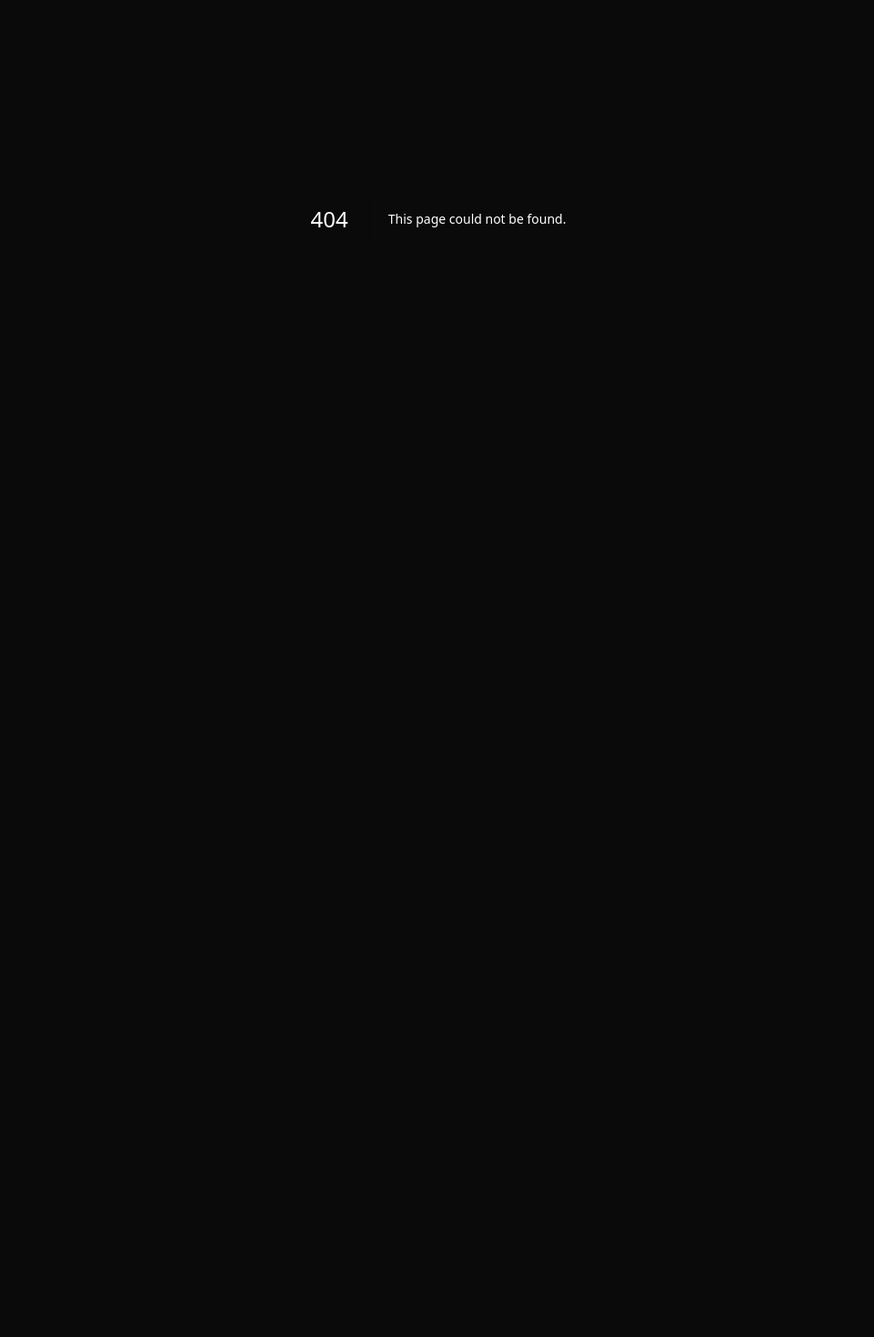
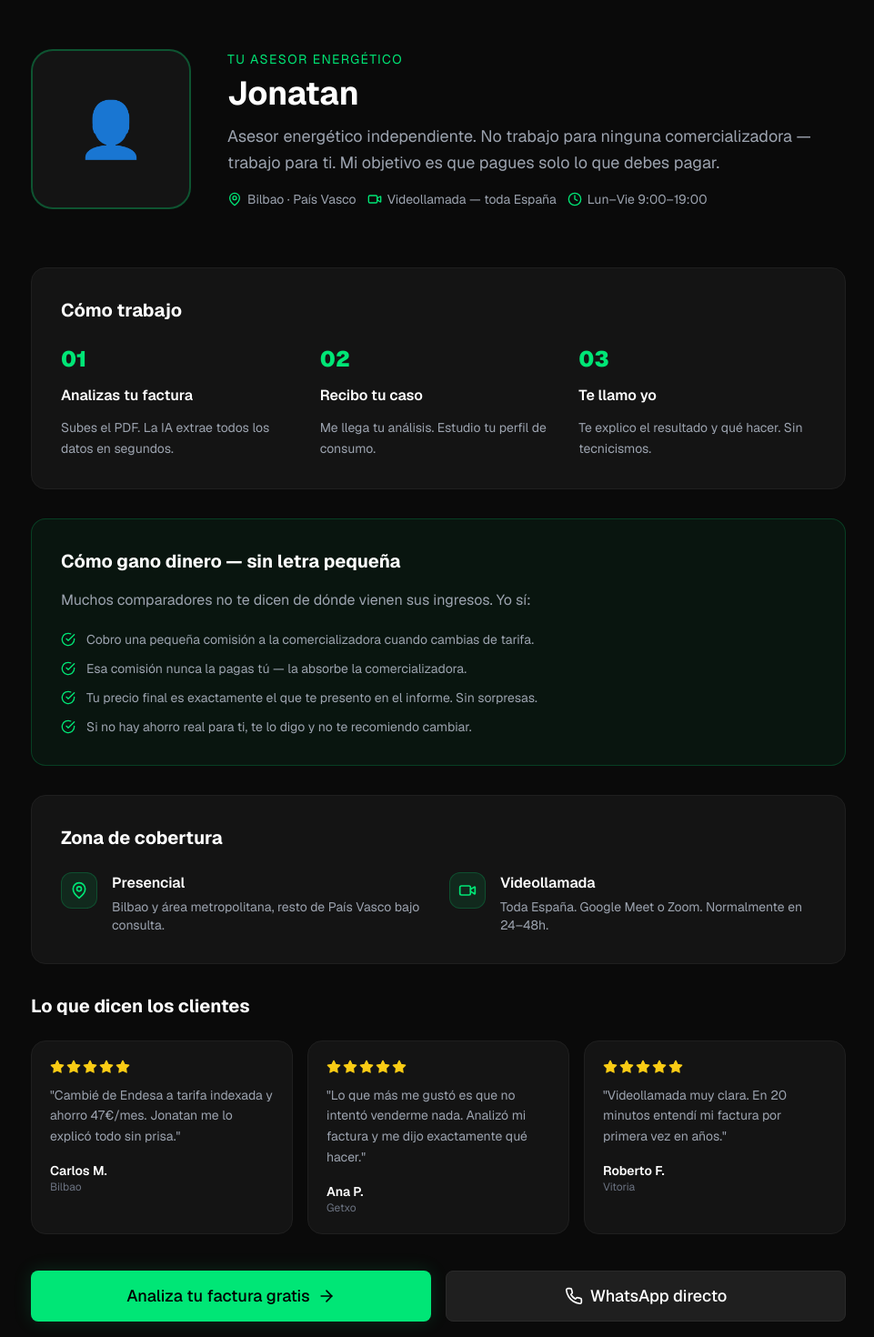
Before and after one commit to Joni-Cash4/energIA, a Next.js app: page /asesor in a window 1280 px wide. Before the commit this address had no page. Shown: the part 160-1630 px from the top of the page at 91% size, without its empty margins (158-1119 px from the left). Before the commit the page ends 800 px from the top, so only its background shows below. Built offline with nearby package versions, Linux system fonts and the light colour scheme.

Commit message:
Add: asesor page, zone selector (península/baleares/canarias), new Hero tone, navbar update

```diff
--- a/src/app/api/market-hourly/route.ts
+++ b/src/app/api/market-hourly/route.ts
@@ -1,65 +1,78 @@
-import { NextResponse } from 'next/server'
+import { NextRequest, NextResponse } from 'next/server'
 import type { HourlyPrice, MarketHourlyResponse } from '@/types'
 
 export const revalidate = 3600
+
+// ESIOS indicator IDs by zone
+// 600 = PVPC Península, 1739 = PVPC Baleares, 1740 = PVPC Canarias
+const ZONE_INDICATORS: Record<string, number> = {
+  peninsula: 600,
+  baleares: 1739,
+  canarias: 1740,
+}
 
 function percentile(sorted: number[], p: number): number {
   const idx = Math.floor(sorted.length * p)
   return sorted[Math.min(idx, sorted.length - 1)]
 }
 
-// ESIOS `datetime` is always in Spain local time: "2024-01-15T01:00:00.000+01:00"
-// Using getHours() in a UTC server would give the wrong hour.
-// Extract the hour directly from position 11-12 of the ISO string.
 function localHourFromEsios(datetime: string): number {
   return parseInt(datetime.substring(11, 13), 10)
 }
 
-export async function GET() {
+function isDST(date: Date): boolean {
+  const jan = new Date(date.getFullYear(), 0, 1).getTimezoneOffset()
+  const jul = new Date(date.getFullYear(), 6, 1).getTimezoneOffset()
+  return date.getTimezoneOffset() < Math.max(jan, jul)
+}
+
+export async function GET(req: NextRequest) {
+  const zona = req.nextUrl.searchParams.get('zona') ?? 'peninsula'
+  const indicatorId = ZONE_INDICATORS[zona] ?? 600
+
   const token = process.env.ESIOS_TOKEN
-
   if (!token) {
     return NextResponse.json({ ...buildMockResponse(), _source: 'mock_no_token' })
   }
 
   try {
-    // Use Spain local date (UTC+1 / UTC+2) for the query
     const now = new Date()
     const spainOffset = isDST(now) ? 2 : 1
     const spainTime = new Date(now.getTime() + spainOffset * 3600 * 1000)
     const dateStr = spainTime.toISOString().split('T')[0]
 
     const res = await fetch(
-      `https://api.esios.ree.es/indicators/600?locale=es&start_date=${dateStr}T00:00:00&end_date=${dateStr}T23:59:59`,
+      `https://api.esios.ree.es/indicators/${indicatorId}?locale=es&start_date=${dateStr}T00:00:00&end_date=${dateStr}T23:59:59`,
       {
         headers: {
           Authorization: `Token token="${token}"`,
           Accept: 'application/json; application/vnd.esios-api-v2+json',
           'User-Agent': 'IAenergia/1.0 (+https://iaenergia.es)',
-          'x-api-key': token,
         },
         next: { revalidate: 3600 },
       }
     )
 
     if (!res.ok) {
-      console.error('[market-hourly] ESIOS error', res.status, await res.text().catch(() => ''))
+      console.error('[market-hourly] ESIOS error', res.status, zona)
       return NextResponse.json({ ...buildMockResponse(), _source: 'mock_esios_error' })
     }
 
     const json = await res.json()
-    // Filter geo_id=3 (España) — ESIOS can include Portugal (geo_id=4)
-    const values: { value: number; datetime: string; geo_id?: number }[] =
-      (json?.indicator?.values ?? []).filter(
-        (v: { geo_id?: number }) => !v.geo_id || v.geo_id === 3
-      )
+    const allValues: { value: number; datetime: string; geo_id?: number }[] =
+      json?.indicator?.values ?? []
+
+    // Filter by geo_id if available
+    const GEO_IDS: Record<string, number | null> = { peninsula: 3, baleares: 8, canarias: 10 }
+    const targetGeo = GEO_IDS[zona]
+    const values = targetGeo
+      ? allValues.filter((v) => !v.geo_id || v.geo_id === targetGeo)
+      : allValues
 
     if (values.length === 0) {
-      console.warn('[market-hourly] No values returned')
       return NextResponse.json({ ...buildMockResponse(), _source: 'mock_no_values' })
     }
 
-    // Indicator 600 returns €/kWh — multiply by 1000 to get €/MWh
     const isKwh = values[0]?.value != null && values[0].value < 2
 
     const precios: HourlyPrice[] = Array.from({ length: 24 }, (_, h) => {
@@ -98,18 +111,12 @@ export async function GET() {
       _source: 'esios',
       _date: dateStr,
       _values_count: values.length,
+      _zona: zona,
     } satisfies MarketHourlyResponse)
   } catch (err) {
     console.error('[market-hourly]', err)
     return NextResponse.json({ ...buildMockResponse(), _source: 'mock_exception', _error: String(err) })
   }
-}
-
-// Rough DST detection for Spain (last Sun March → last Sun October)
-function isDST(date: Date): boolean {
-  const jan = new Date(date.getFullYear(), 0, 1).getTimezoneOffset()
-  const jul = new Date(date.getFullYear(), 6, 1).getTimezoneOffset()
-  return date.getTimezoneOffset() < Math.max(jan, jul)
 }
 
 function buildMockResponse(): MarketHourlyResponse {
@@ -129,22 +136,18 @@ function buildMockResponse(): MarketHourlyResponse {
     es_cara: v >= p66,
   }))
 
-  // Spain current hour (approximate)
   const now = new Date()
   const offset = isDST(now) ? 2 : 1
   const ahora = new Date(now.getTime() + offset * 3600 * 1000).getUTCHours()
-
   const hora_min = precios.reduce((mi, p, i, arr) => p.precio_mwh < arr[mi].precio_mwh ? i : mi, 0)
   const hora_max = precios.reduce((mi, p, i, arr) => p.precio_mwh > arr[mi].precio_mwh ? i : mi, 0)
 
   return {
-    precios,
-    ahora,
+    precios, ahora,
     precio_ahora: precios[ahora].precio_mwh,
     minimo: precios[hora_min].precio_mwh,
     maximo: precios[hora_max].precio_mwh,
     media: Math.round((precios.reduce((a, p) => a + p.precio_mwh, 0) / precios.length) * 10) / 10,
-    hora_min,
-    hora_max,
+    hora_min, hora_max,
   }
 }
--- /dev/null
+++ b/src/app/asesor/page.tsx
@@ -0,0 +1,165 @@
+import type { Metadata } from 'next'
+import Link from 'next/link'
+import { Navbar } from '@/components/layout/Navbar'
+import { Footer } from '@/components/layout/Footer'
+import { MapPin, Clock, Phone, Video, Star, ArrowRight, CheckCircle } from 'lucide-react'
+import { Button } from '@/components/ui/button'
+
+export const metadata: Metadata = {
+  title: 'Tu asesor energético — IAenergía',
+  description: 'Asesor independiente especializado en energía. Análisis personalizado de tu factura, sin comisiones ocultas.',
+}
+
+const reseñas = [
+  { nombre: 'Carlos M.', lugar: 'Bilbao', texto: 'Cambié de Endesa a tarifa indexada y ahorro 47€/mes. Jonatan me lo explicó todo sin prisa.', estrellas: 5 },
+  { nombre: 'Ana P.', lugar: 'Getxo', texto: 'Lo que más me gustó es que no intentó venderme nada. Analizó mi factura y me dijo exactamente qué hacer.', estrellas: 5 },
+  { nombre: 'Roberto F.', lugar: 'Vitoria', texto: 'Videollamada muy clara. En 20 minutos entendí mi factura por primera vez en años.', estrellas: 5 },
+]
+
+export default function AsesorPage() {
+  return (
+    <>
+      <Navbar />
+      <main className="min-h-screen pt-16 pb-20 px-4 sm:px-6">
+        <div className="max-w-4xl mx-auto py-14">
+
+          {/* Hero asesor */}
+          <div className="flex flex-col md:flex-row items-center gap-10 mb-16">
+            {/* Foto placeholder */}
+            <div className="shrink-0">
+              <div className="w-44 h-44 rounded-3xl bg-[#141414] border-2 border-[#00E676]/30 flex items-center justify-center text-6xl">
+                👤
+              </div>
+            </div>
+            <div>
+              <p className="text-[#00E676] text-sm uppercase tracking-widest mb-2">Tu asesor energético</p>
+              <h1 className="text-3xl sm:text-4xl font-bold text-white mb-3">Jonatan</h1>
+              <p className="text-[#9CA3AF] text-lg mb-4 leading-relaxed">
+                Asesor energético independiente. No trabajo para ninguna comercializadora — trabajo para ti.
+                Mi objetivo es que pagues solo lo que debes pagar.
+              </p>
+              <div className="flex flex-wrap gap-3">
+                <span className="flex items-center gap-1.5 text-sm text-[#9CA3AF]">
+                  <MapPin className="w-4 h-4 text-[#00E676]" />
+                  Bilbao · País Vasco
+                </span>
+                <span className="flex items-center gap-1.5 text-sm text-[#9CA3AF]">
+                  <Video className="w-4 h-4 text-[#00E676]" />
+                  Videollamada — toda España
+                </span>
+                <span className="flex items-center gap-1.5 text-sm text-[#9CA3AF]">
+                  <Clock className="w-4 h-4 text-[#00E676]" />
+                  Lun–Vie 9:00–19:00
+                </span>
+              </div>
+            </div>
+          </div>
+
+          {/* Cómo trabajo */}
+          <div className="bg-[#141414] border border-[#1F1F1F] rounded-2xl p-8 mb-8">
+            <h2 className="text-white font-bold text-xl mb-6">Cómo trabajo</h2>
+            <div className="grid sm:grid-cols-3 gap-6">
+              {[
+                { paso: '01', titulo: 'Analizas tu factura', desc: 'Subes el PDF. La IA extrae todos los datos en segundos.' },
+                { paso: '02', titulo: 'Recibo tu caso', desc: 'Me llega tu análisis. Estudio tu perfil de consumo.' },
+                { paso: '03', titulo: 'Te llamo yo', desc: 'Te explico el resultado y qué hacer. Sin tecnicismos.' },
+              ].map((s) => (
+                <div key={s.paso} className="flex flex-col gap-3">
+                  <span className="text-[#00E676] font-black text-2xl">{s.paso}</span>
+                  <h3 className="text-white font-semibold">{s.titulo}</h3>
+                  <p className="text-[#9CA3AF] text-sm leading-relaxed">{s.desc}</p>
+                </div>
+              ))}
+            </div>
+          </div>
+
+          {/* Transparencia económica */}
+          <div className="bg-[#00E676]/5 border border-[#00E676]/20 rounded-2xl p-8 mb-8">
+            <h2 className="text-white font-bold text-xl mb-4">Cómo gano dinero — sin letra pequeña</h2>
+            <p className="text-[#9CA3AF] leading-relaxed mb-5">
+              Muchos comparadores no te dicen de dónde vienen sus ingresos. Yo sí:
+            </p>
+            <div className="space-y-3">
+              {[
+                'Cobro una pequeña comisión a la comercializadora cuando cambias de tarifa.',
+                'Esa comisión nunca la pagas tú — la absorbe la comercializadora.',
+                'Tu precio final es exactamente el que te presento en el informe. Sin sorpresas.',
+                'Si no hay ahorro real para ti, te lo digo y no te recomiendo cambiar.',
+              ].map((item) => (
+                <div key={item} className="flex items-start gap-3">
+                  <CheckCircle className="w-4 h-4 text-[#00E676] shrink-0 mt-0.5" />
+                  <p className="text-[#9CA3AF] text-sm">{item}</p>
+                </div>
+              ))}
+            </div>
+          </div>
+
+          {/* Zona de cobertura */}
+          <div className="bg-[#141414] border border-[#1F1F1F] rounded-2xl p-8 mb-8">
+            <h2 className="text-white font-bold text-xl mb-6">Zona de cobertura</h2>
+            <div className="grid sm:grid-cols-2 gap-6">
+              <div className="flex gap-4">
+                <div className="w-10 h-10 rounded-xl bg-[#00E676]/10 border border-[#00E676]/20 flex items-center justify-center shrink-0">
+                  <MapPin className="w-5 h-5 text-[#00E676]" />
+                </div>
+                <div>
+                  <h3 className="text-white font-semibold mb-1">Presencial</h3>
+                  <p className="text-[#9CA3AF] text-sm">Bilbao y área metropolitana, resto de País Vasco bajo consulta.</p>
+                </div>
+              </div>
+              <div className="flex gap-4">
+                <div className="w-10 h-10 rounded-xl bg-[#00E676]/10 border border-[#00E676]/20 flex items-center justify-center shrink-0">
+                  <Video className="w-5 h-5 text-[#00E676]" />
+                </div>
+                <div>
+                  <h3 className="text-white font-semibold mb-1">Videollamada</h3>
+                  <p className="text-[#9CA3AF] text-sm">Toda España. Google Meet o Zoom. Normalmente en 24–48h.</p>
+                </div>
+              </div>
+            </div>
+          </div>
+
+          {/* Reseñas */}
+          <div className="mb-10">
+            <h2 className="text-white font-bold text-xl mb-6">Lo que dicen los clientes</h2>
+            <div className="grid sm:grid-cols-3 gap-4">
+              {reseñas.map((r) => (
+                <div key={r.nombre} className="bg-[#141414] border border-[#1F1F1F] rounded-2xl p-5">
+                  <div className="flex gap-0.5 mb-3">
+                    {Array.from({ length: r.estrellas }).map((_, i) => (
+                      <Star key={i} className="w-4 h-4 fill-yellow-400 text-yellow-400" />
+                    ))}
+                  </div>
+                  <p className="text-[#9CA3AF] text-sm leading-relaxed mb-4">"{r.texto}"</p>
+                  <div>
+                    <p className="text-white text-sm font-semibold">{r.nombre}</p>
+                    <p className="text-[#6B7280] text-xs">{r.lugar}</p>
+                  </div>
+                </div>
+              ))}
+            </div>
+          </div>
+
+          {/* CTAs */}
+          <div className="flex flex-col sm:flex-row gap-4">
+            <Link href="/comparador" className="flex-1">
+              <Button size="xl" className="w-full gap-2 glow-green">
+                Analiza tu factura gratis
+                <ArrowRight className="w-5 h-5" />
+              </Button>
+            </Link>
+            <a href="https://wa.me/34600000000" target="_blank" rel="noopener noreferrer" className="flex-1">
+              <Button variant="secondary" size="xl" className="w-full gap-2">
+                <Phone className="w-5 h-5" />
+                WhatsApp directo
+              </Button>
+            </a>
+          </div>
+          <p className="text-[#4B5563] text-xs text-center mt-4">Respondo en menos de 24h en días laborables.</p>
+
+        </div>
+      </main>
+      <Footer />
+    </>
+  )
+}
--- a/src/app/mercado/page.tsx
+++ b/src/app/mercado/page.tsx
@@ -292,21 +292,34 @@ function TarifaFinalChart({ precios, ahora }: { precios: HourlyPrice[]; ahora: n
 
 type Tab = 'hoy' | 'semana'
 
+type Zona = 'peninsula' | 'baleares' | 'canarias'
+const ZONAS: { id: Zona; label: string }[] = [
+  { id: 'peninsula', label: 'Península' },
+  { id: 'baleares', label: 'Baleares' },
+  { id: 'canarias', label: 'Canarias' },
+]
+
 export default function MercadoPage() {
   const [tab, setTab] = useState<Tab>('hoy')
+  const [zona, setZona] = useState<Zona>('peninsula')
   const [hourly, setHourly] = useState<MarketHourlyResponse | null>(null)
   const [weekly, setWeekly] = useState<WeeklyData | null>(null)
   const [loadingHourly, setLoadingHourly] = useState(true)
   const [loadingWeekly, setLoadingWeekly] = useState(true)
   const [lastUpdate, setLastUpdate] = useState<Date | null>(null)
 
-  const loadHourly = async () => {
+  const loadHourly = async (z: Zona = zona) => {
     setLoadingHourly(true)
     try {
-      const res = await fetch('/api/market-hourly')
+      const res = await fetch(`/api/market-hourly?zona=${z}`)
       if (res.ok) { setHourly(await res.json()); setLastUpdate(new Date()) }
     } catch { /* silent */ }
     setLoadingHourly(false)
+  }
+
+  const handleZonaChange = (z: Zona) => {
+    setZona(z)
+    loadHourly(z)
   }
 
   const loadWeekly = async () => {
@@ -349,10 +362,24 @@ export default function MercadoPage() {
                 <p className="text-[#6B7280] text-sm mt-1">Actualizado: {lastUpdate.toLocaleTimeString('es-ES')}</p>
               )}
             </div>
+            <div className="flex items-center gap-3">
+              {/* Zona selector */}
+              <div className="flex gap-1 p-1 bg-[#141414] border border-[#1F1F1F] rounded-xl">
+                {ZONAS.map((z) => (
+                  <button
+                    key={z.id}
+                    onClick={() => handleZonaChange(z.id)}
+                    className={`px-3 py-1.5 rounded-lg text-xs font-medium transition-colors ${zona === z.id ? 'bg-[#00E676] text-black' : 'text-[#9CA3AF] hover:text-white'}`}
+                  >
+                    {z.label}
+                  </button>
+                ))}
+              </div>
             <Button variant="secondary" size="sm" onClick={() => { loadHourly() }} className="gap-2">
               <RefreshCw className={`w-4 h-4 ${loadingHourly ? 'animate-spin' : ''}`} />
               Actualizar
             </Button>
+            </div>
           </motion.div>
 
           {/* Semáforo del momento */}
--- a/src/components/landing/Hero.tsx
+++ b/src/components/landing/Hero.tsx
@@ -29,7 +29,7 @@ export function Hero() {
         <motion.div custom={0} variants={fadeUp} initial="hidden" animate="show">
           <span className="inline-flex items-center gap-2 px-4 py-1.5 rounded-full border border-[#00E676]/30 bg-[#00E676]/5 text-[#00E676] text-sm font-medium mb-8">
             <Zap className="w-3.5 h-3.5" />
-            Análisis instantáneo con IA
+            Asesor independiente · Sin comisiones ocultas
           </span>
         </motion.div>
 
@@ -41,9 +41,10 @@ export function Hero() {
           animate="show"
           className="text-4xl sm:text-6xl lg:text-7xl font-bold tracking-tight leading-tight mb-6"
         >
-          Ahorra en tu{' '}
-          <span className="gradient-text glow-green-text">factura eléctrica</span>
-          <br />sin esfuerzo
+          La IA hace los números.{' '}
+          <br />
+          <span className="gradient-text glow-green-text">Nosotros te explicamos</span>
+          <br />qué significan.
         </motion.h1>
 
         {/* Subtitle */}
@@ -54,8 +55,8 @@ export function Hero() {
           animate="show"
           className="text-lg sm:text-xl text-[#9CA3AF] max-w-2xl mx-auto mb-10"
         >
-          Sube tu factura de luz y en segundos te decimos exactamente cuánto puedes ahorrar
-          cambiando de comercializadora. Gratis, sin compromiso.
+          Analizamos tu factura con precisión milimétrica y te llamamos nosotros para explicarte el resultado.
+          Sin letra pequeña, sin sorpresas. Gratis.
         </motion.p>
 
         {/* CTAs */}
@@ -72,9 +73,9 @@ export function Hero() {
               <ArrowRight className="w-5 h-5" />
             </Button>
           </Link>
-          <Link href="/mercado">
+          <Link href="/asesor">
             <Button variant="secondary" size="xl">
-              Ver precios de mercado
+              Conoce a tu asesor
             </Button>
           </Link>
         </motion.div>
@@ -89,8 +90,8 @@ export function Hero() {
         >
           {[
             { icon: Shield, text: 'Sin registrarte' },
-            { icon: Zap, text: 'Resultado en 10 segundos' },
-            { icon: TrendingDown, text: 'Ahorro medio 21%' },
+            { icon: Zap, text: 'Análisis en segundos' },
+            { icon: TrendingDown, text: 'Te llamamos nosotros' },
           ].map(({ icon: Icon, text }) => (
             <span key={text} className="flex items-center gap-1.5">
               <Icon className="w-4 h-4 text-[#00E676]" />
--- a/src/components/layout/Navbar.tsx
+++ b/src/components/layout/Navbar.tsx
@@ -11,8 +11,8 @@ import type { MarketHourlyResponse } from '@/types'
 const links = [
   { href: '/comparador', label: 'Comparador' },
   { href: '/mercado',    label: 'Mercado',   live: true },
+  { href: '/asesor',     label: 'Tu asesor' },
   { href: '/noticias',   label: 'Noticias' },
-  { href: '/faq',        label: 'FAQ' },
   { href: '/contacto',   label: 'Contacto' },
 ]
 
--- a/src/types/index.ts
+++ b/src/types/index.ts
@@ -57,6 +57,7 @@ export interface MarketHourlyResponse {
   _date?: string
   _values_count?: number
   _error?: string
+  _zona?: string
 }
 
 export interface NewsItem {
```
Also changed, not shown: 2 other files (tests, documents, lock files or other folders).
